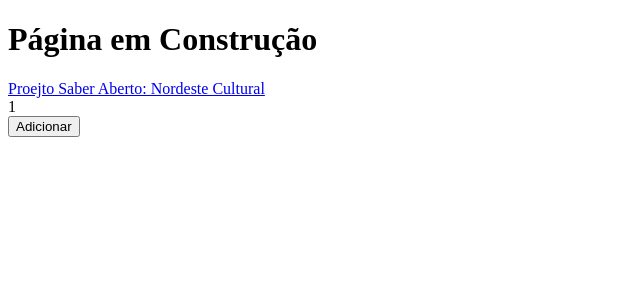
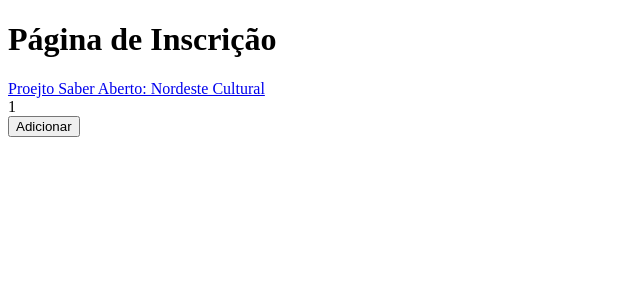
Before and after one commit to rolandmontalvan/ideia-unica, a Next.js app: page / in a window 1280 px wide. Shown: the top 300 px of the page, without its empty margins (0-640 px from the left). Built offline with nearby package versions, Linux system fonts and the light colour scheme.

Commit message:
Update index.js

```diff
--- a/pages/index.js
+++ b/pages/index.js
@@ -4,7 +4,7 @@ import Link from 'next/link'
 function Home() {
     return (
         <div>
-            <h1>Página em Construção</h1>
+            <h1 href="https://forms.gle/5t5PCAbAe1FxesrT6">Página de Inscrição</h1>
 
             <Link href="/sobre">
                 <a>Proejto Saber Aberto: Nordeste Cultural</a>
```
